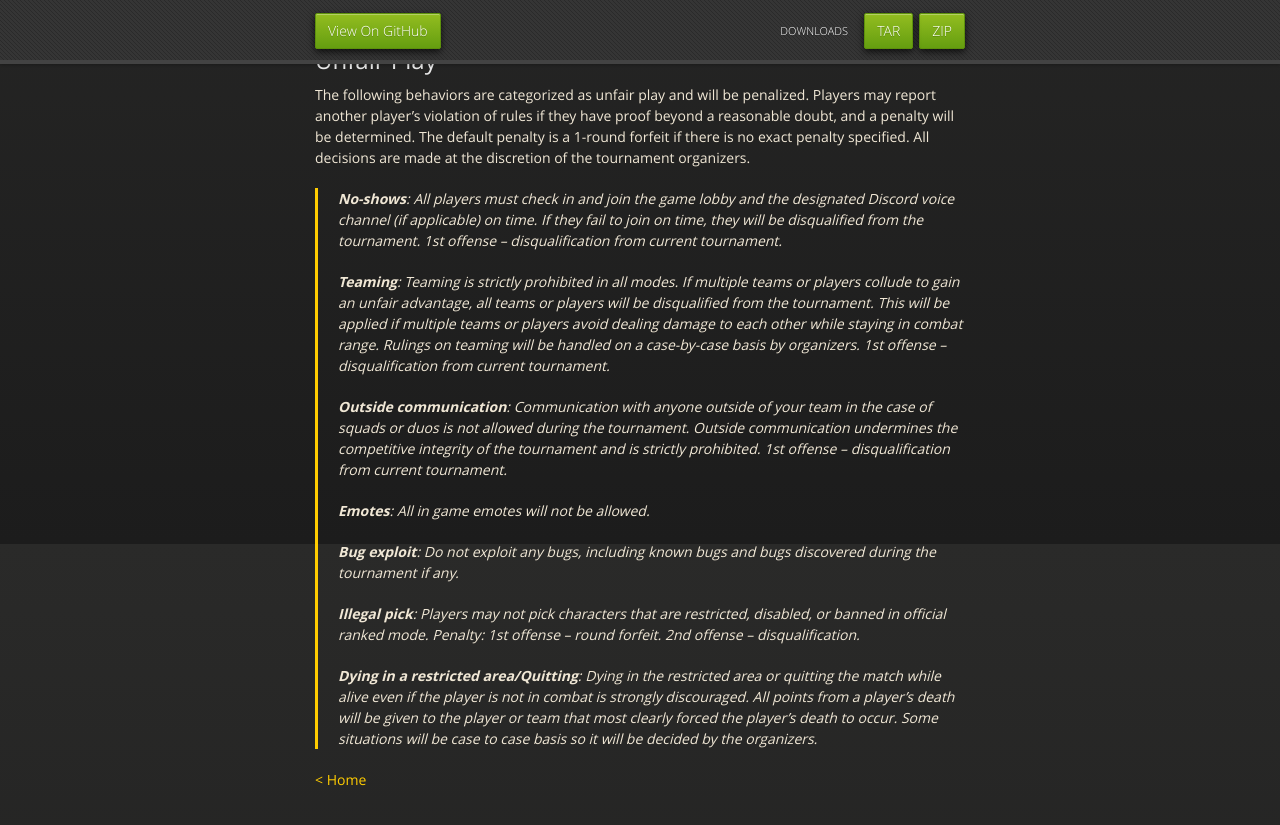
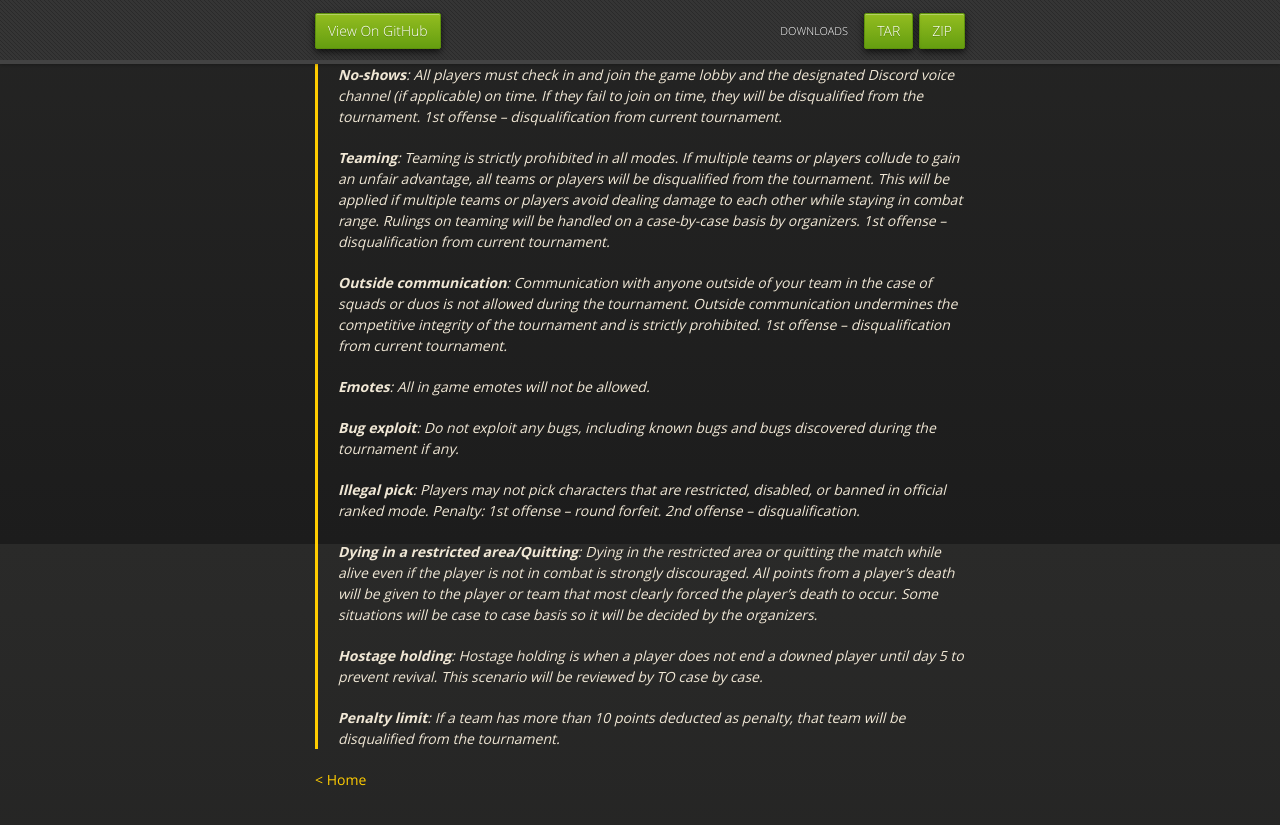
Before and after one commit to kanziebub/SurvivalProtocol, a Jekyll site: the page built from rulebook.md, in a window 1280 px wide and 900 px high, scrolled down 3056 px. Shown: the top 825 px of the window. Built offline with Jekyll 4.4.1, drawn with Linux system fonts in a browser that asks for light colours; some of the changed text lies outside the part shown.

Commit message:
elaboration

```diff
--- a/rulebook.md
+++ b/rulebook.md
@@ -107,6 +104,9 @@ The following behaviors are categorized as unfair play and will be penalized. Pl
 > **Illegal pick**: Players may not pick characters that are restricted, disabled, or banned in official ranked mode. Penalty: 1st offense – round forfeit. 2nd offense – disqualification.
 >
 > **Dying in a restricted area/Quitting**: Dying in the restricted area or quitting the match while alive even if the player is not in combat is strongly discouraged. All points from a player’s death will be given to the player or team that most clearly forced the player’s death to occur. Some situations will be case to case basis so it will be decided by the organizers.
-
+>
+> **Hostage holding**: Hostage holding is when a player does not end a downed player until day 5 to prevent revival. This scenario will be reviewed by TO case by case.
+>
+> **Penalty limit**: If a team has more than 10 points deducted as penalty, that team will be disqualified from the tournament.
 
 [< Home](./)
```
Also changed, not shown: other parts of rulebook.md (+1 -4 lines).
